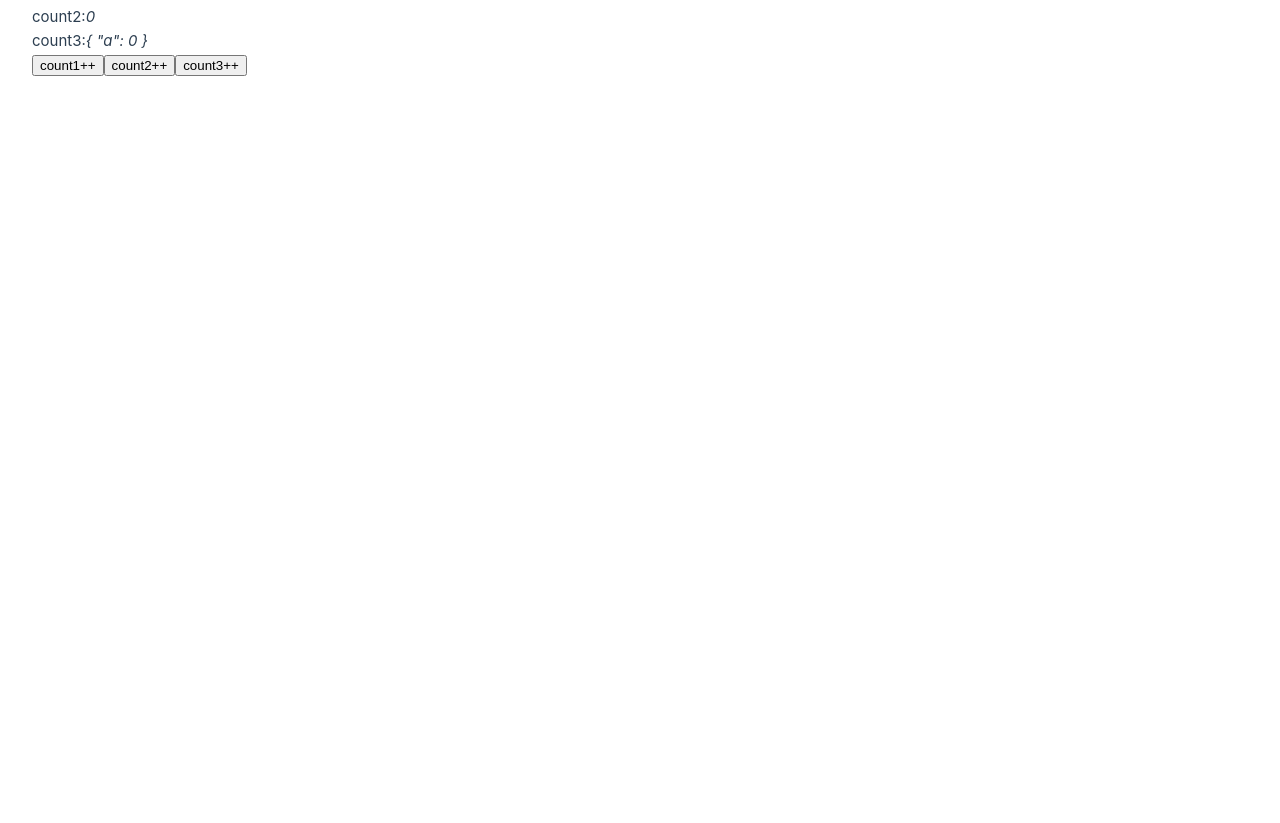
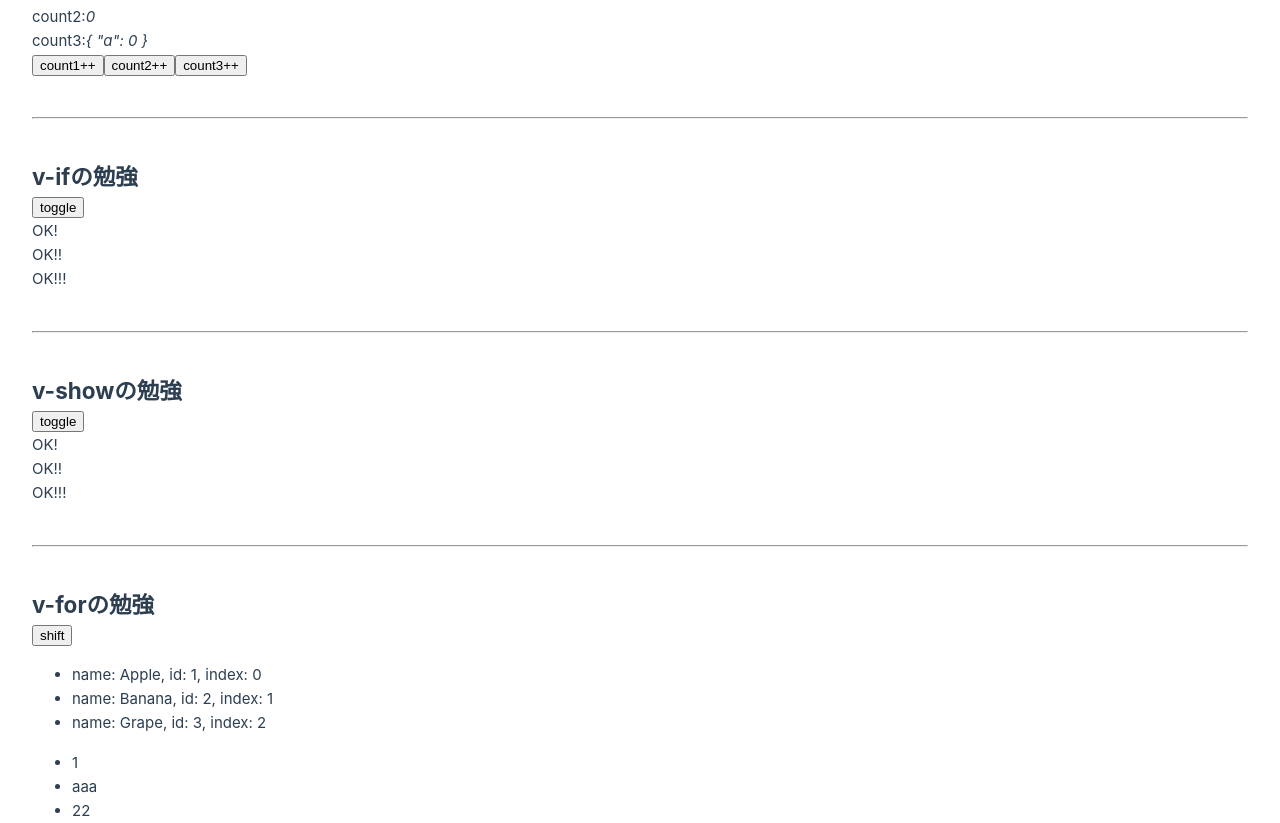
Before and after one commit to sogo-0910/vue-practice, a Vue app: page / in a window 1280 px wide. Shown: the part 1043-1866 px from the top of the page. Before the commit the page ends 1120 px from the top, so only its background shows below. Built offline with nearby package versions, Linux system fonts and the light colour scheme; the HTML template or start-up script is replaced by a standard one.

Commit message:
fix:条件付きレンダリング勉強

```diff
--- a/src/App.vue
+++ b/src/App.vue
@@ -1,8 +1,11 @@
 <script setup lang="ts">
   import reactivePractice from './components/reactivePractice.vue'
   import directivePractice from './components/directivePractice.vue'
-  import DirectivePracticeType2 from './components/directivePracticeType2.vue'
-  import DirectivePracticeType3 from './components/directivePracticeType3.vue'
+  import directivePracticeType2 from './components/directivePracticeType2.vue'
+  import directivePracticeType3 from './components/directivePracticeType3.vue'
+  import vIfPractice from './components/vIfPractice.vue'
+  import vShowPractice from './components/vShowPractice.vue'
+  import vForPractice from './components/vForPractice.vue'
 </script>
 
 <template>
@@ -12,9 +15,15 @@
     <hr />
     <directivePractice />
     <hr />
-    <DirectivePracticeType2 />
+    <directivePracticeType2 />
     <hr />
-    <DirectivePracticeType3 />
+    <directivePracticeType3 />
+    <hr />
+    <vIfPractice />
+    <hr />
+    <vShowPractice />
+    <hr />
+    <vForPractice />
   </div>
 </template>
 
--- a/src/components/directivePracticeType2.vue
+++ b/src/components/directivePracticeType2.vue
@@ -41,5 +41,3 @@
   <button type="button" @click="resetScore">resetScore</button>
   <!-- End: computed -->
 </template>
-
-<style scoped></style>
--- a/src/components/directivePracticeType3.vue
+++ b/src/components/directivePracticeType3.vue
@@ -46,5 +46,3 @@
   <button type="button" @click="count3.a++">count3++</button>
   <!-- End: watchEffect -->
 </template>
-
-<style scoped></style>
--- /dev/null
+++ b/src/components/vForPractice.vue
@@ -0,0 +1,48 @@
+<script setup lang="ts">
+  import { ref } from 'vue'
+  import type { Ref } from 'vue'
+  const fruitsArray: Ref<{ id: number; name: string }[]> = ref([
+    { id: 1, name: 'Apple' },
+    { id: 2, name: 'Banana' },
+    { id: 3, name: 'Grape' },
+  ])
+
+  const disabledRef: Ref<boolean> = ref(false)
+
+  const handleClick = () => {
+    console.log(fruitsArray.value.length)
+    fruitsArray.value?.shift()
+
+    if (fruitsArray.value.length === 0) {
+      disabledRef.value = true
+    }
+  }
+
+  const objectArray: Ref<{ id: number; name: string; age: number }> = ref({
+    id: 1,
+    name: 'aaa',
+    age: 22,
+  })
+</script>
+
+<template>
+  <h2>v-forの勉強</h2>
+  <button type="button" :disabled="disabledRef" @click="handleClick">shift</button>
+  <ul v-if="fruitsArray.length">
+    <template v-for="({ id, name }, index) in fruitsArray" :key="`${name}-${id}`">
+      <li :id="`${name}-${id}`">name: {{ name }}, id: {{ id }}, index: {{ index }}</li>
+    </template>
+  </ul>
+
+  <ul v-if="objectArray">
+    <li v-for="value in objectArray" :key="value">
+      {{ value }}
+    </li>
+  </ul>
+</template>
+
+<style scoped>
+  ul {
+    margin-top: 1rem;
+  }
+</style>
--- /dev/null
+++ b/src/components/vIfPractice.vue
@@ -0,0 +1,15 @@
+<script setup lang="ts">
+  import { ref } from 'vue'
+  import type { Ref } from 'vue'
+  const ok: Ref<boolean> = ref(true)
+</script>
+
+<template>
+  <h2>v-ifの勉強</h2>
+  <button type="button" @click="ok = !ok">toggle</button>
+  <template v-if="ok">
+    <p>OK!</p>
+    <p>OK!!</p>
+    <p>OK!!!</p>
+  </template>
+</template>
--- /dev/null
+++ b/src/components/vShowPractice.vue
@@ -0,0 +1,20 @@
+<script setup lang="ts">
+  import { ref } from 'vue'
+  import type { Ref } from 'vue'
+  const ok: Ref<boolean> = ref(true)
+</script>
+
+<template>
+  <h2>v-showの勉強</h2>
+  <button type="button" @click="ok = !ok">toggle</button>
+  <div v-show="ok">
+    <p>OK!</p>
+    <p>OK!!</p>
+    <p>OK!!!</p>
+  </div>
+  <div v-show="!ok">
+    <p>not OK!</p>
+    <p>not OK!!</p>
+    <p>not OK!!!</p>
+  </div>
+</template>
```
